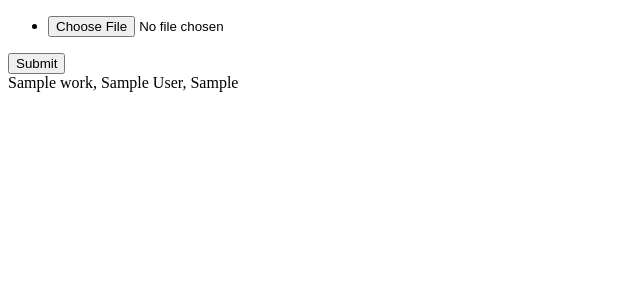
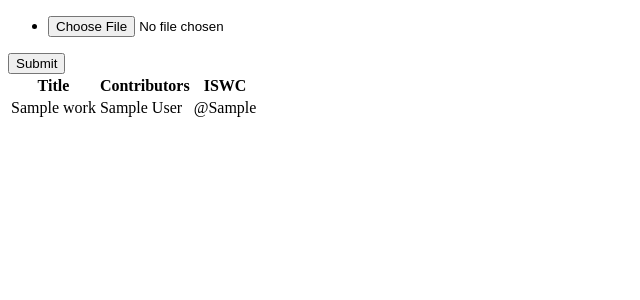
Before and after one commit to Sirkirill/Works_System, a Django app: page / in a window 1280 px wide. Shown: the top 300 px of the page, without its empty margins (0-640 px from the left). Run offline with Django 4.2, Linux system fonts and the light colour scheme; tables that the repository leaves empty hold one stand-in row (values such as "Sample post").

Commit message:
Add simple bootstrap

```diff
--- a/templates/work.html
+++ b/templates/work.html
@@ -16,13 +16,28 @@
             <div class="form-actions">
                 <button type="submit" class="btn btn-blue">Submit</button>
             </div>
-
-            {% if queryset %}
+            <table class="table">
+                <thead>
+                    <tr>
+                        <th scope="col">Title</th>
+                        <th scope="col">Contributors</th>
+                        <th scope="col">ISWC</th>
+                    </tr>
+                </thead>
+                <tbody>
                 {% for item in queryset %}
-                    {{ item.title }}, {% for contributor in item.contributors.all %}{{ contributor.full_name }}{% endfor %}, {{ item.iswc }} <br>
+                    <tr>
+                      <td>{{ item.title }}</td>
+                      <td>
+                          {% for contributor in item.contributors.all %}
+                              {{ contributor.full_name }}
+                          {% endfor %}
+                      </td>
+                      <td>@{{ item.iswc }}</td>
+                    </tr>
                 {% endfor %}
-            {% endif %}
-
+              </tbody>
+            </table>
         </div>
     </div>
 </form>
```
Also changed, not shown: package.json (added, +23 -0 lines), 1 other file.
